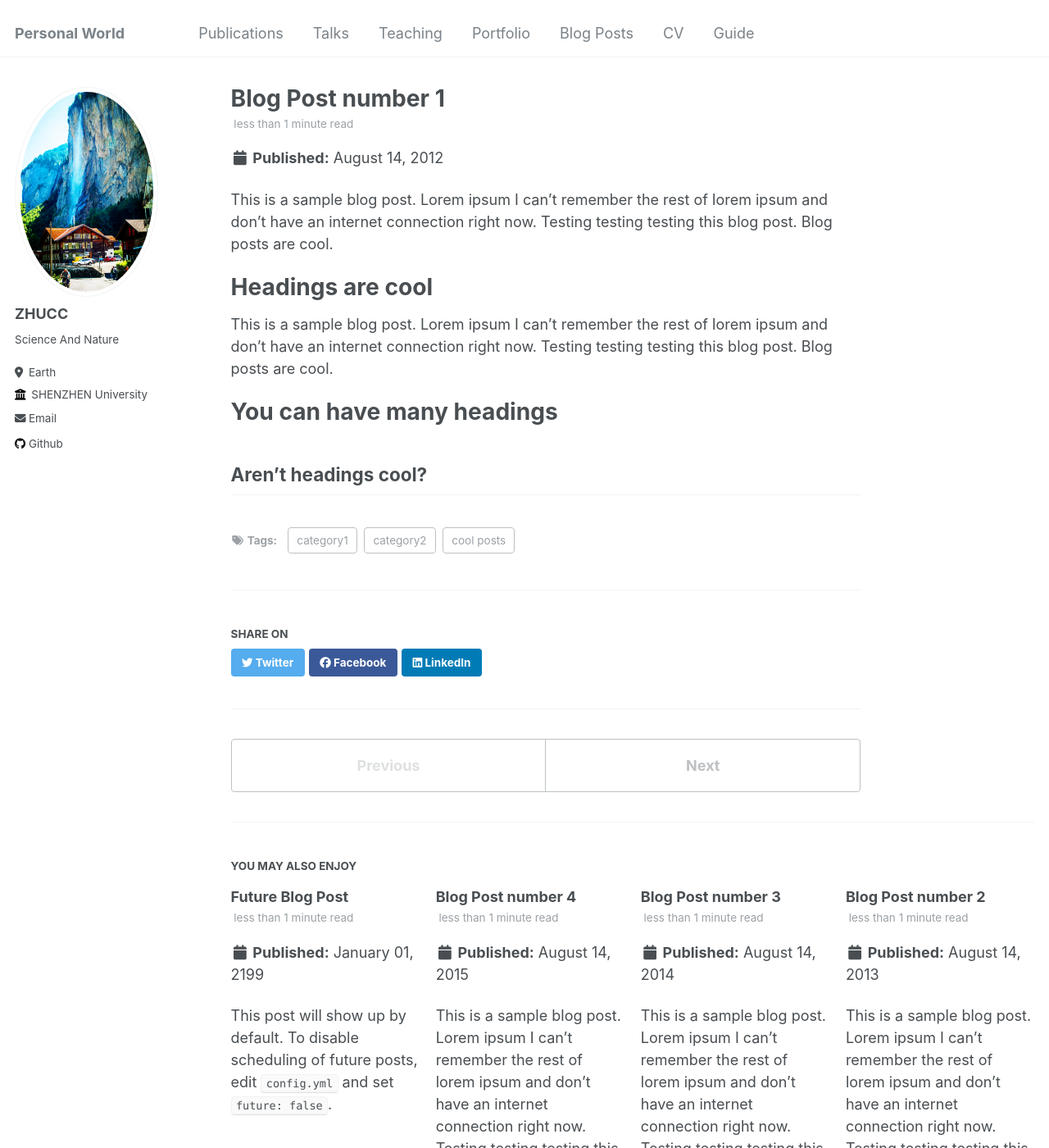
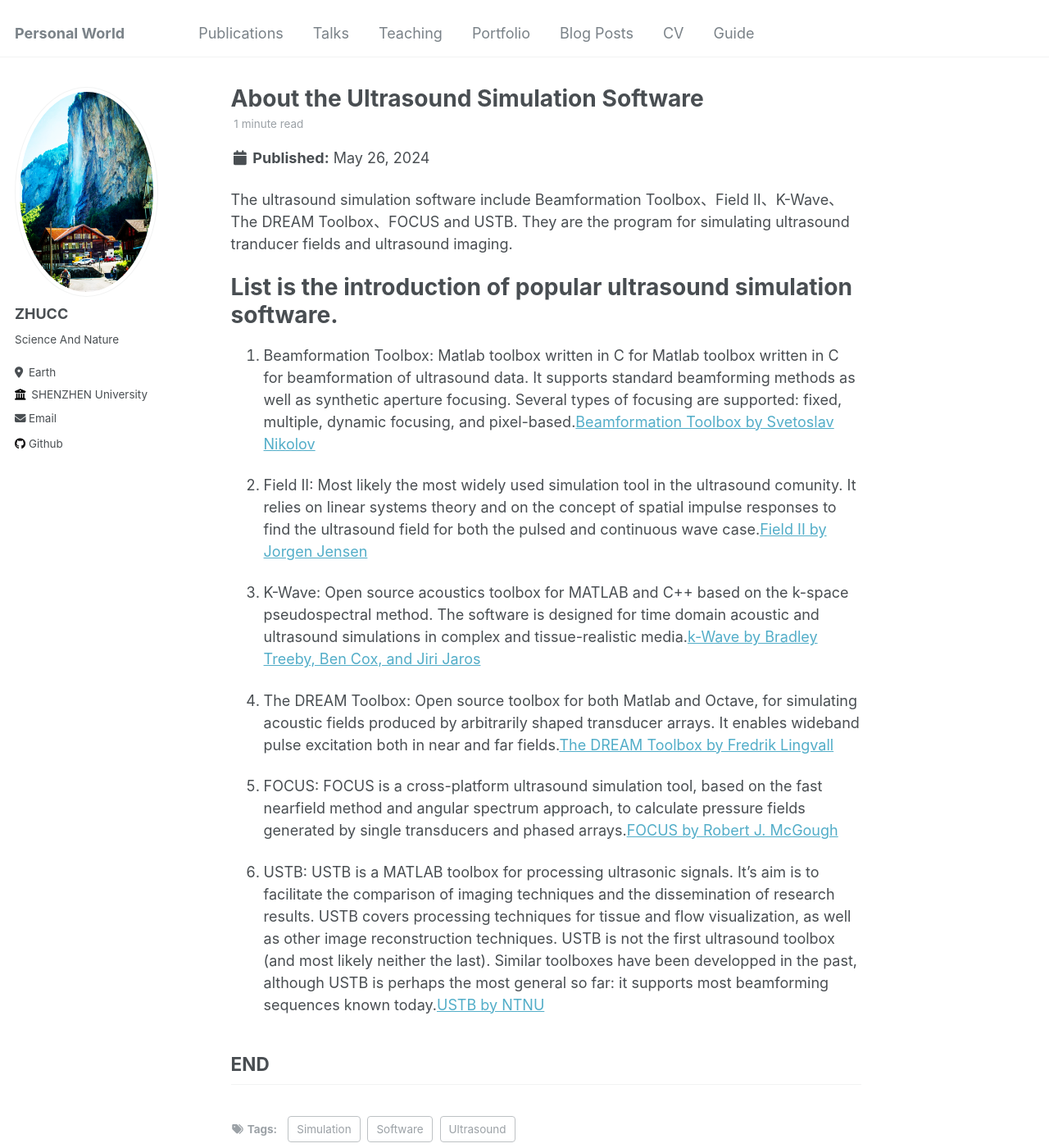
Before and after one commit to Guokr1991/zhucc123.github.io, a Jekyll site: the page built from _posts/2012-08-14-blog-post-1.md, in a window 1280 px wide and 1400 px high. Shown: the whole window at 82% size. Built offline with Jekyll 4.4.1, drawn with Linux system fonts in a browser that asks for light colours.

Commit message:
Update 2012-08-14-blog-post-1.md

```diff
--- a/_posts/2012-08-14-blog-post-1.md
+++ b/_posts/2012-08-14-blog-post-1.md
@@ -1,22 +1,29 @@
 ---
-title: 'Blog Post number 1'
-date: 2012-08-14
+title: 'About the Ultrasound Simulation Software'
+date: 2024-05-26
 permalink: /posts/2012/08/blog-post-1/
 tags:
-  - cool posts
-  - category1
-  - category2
+  - Ultrasound
+  - Simulation
+  - Software
 ---
 
-This is a sample blog post. Lorem ipsum I can't remember the rest of lorem ipsum and don't have an internet connection right now. Testing testing testing this blog post. Blog posts are cool.
+The ultrasound simulation software include Beamformation Toolbox、Field II、K-Wave、The DREAM Toolbox、FOCUS and USTB. They are the program for  simulating ultrasound tranducer fields and ultrasound imaging.
 
-Headings are cool
+List is the introduction of popular ultrasound simulation software.
 ======
 
-This is a sample blog post. Lorem ipsum I can't remember the rest of lorem ipsum and don't have an internet connection right now. Testing testing testing this blog post. Blog posts are cool.
+1. Beamformation Toolbox: Matlab toolbox written in C for Matlab toolbox written in C for beamformation of ultrasound data. It supports standard beamforming methods as well as synthetic aperture focusing. Several types of focusing are supported: fixed, multiple, dynamic focusing, and pixel-based.[Beamformation Toolbox by Svetoslav Nikolov](https://svetoslavnikolov.wordpress.com/beamformation-toolbox/)
 
-You can have many headings
-======
+2. Field II: Most likely the most widely used simulation tool in the ultrasound comunity. It relies on linear systems theory and on the concept of spatial impulse responses to find the ultrasound field for both the pulsed and continuous wave case.[Field II by Jorgen Jensen](http://field-ii.dk/)
 
-Aren't headings cool?
+3. K-Wave: Open source acoustics toolbox for MATLAB and C++ based on the k-space pseudospectral method. The software is designed for time domain acoustic and ultrasound simulations in complex and tissue-realistic media.[k-Wave by Bradley Treeby, Ben Cox, and Jiri Jaros](http://www.k-wave.org/)
+
+4. The DREAM Toolbox: Open source toolbox for both Matlab and Octave, for simulating acoustic fields produced by arbitrarily shaped transducer arrays. It enables wideband pulse excitation both in near and far fields.[The DREAM Toolbox by Fredrik Lingvall](http://www.signal.uu.se/Toolbox/dream/)
+
+5. FOCUS: FOCUS is a cross-platform ultrasound simulation tool, based on the fast nearfield method and angular spectrum approach, to calculate pressure fields generated by single transducers and phased arrays.[FOCUS by Robert J. McGough](http://www.egr.msu.edu/~fultras-web/)
+
+6. USTB: USTB is a MATLAB toolbox for processing ultrasonic signals. It’s aim is to facilitate the comparison of imaging techniques and the dissemination of research results. USTB covers processing techniques for tissue and flow visualization, as well as other image reconstruction techniques. USTB is not the first ultrasound toolbox (and most likely neither the last). Similar toolboxes have been developped in the past, although USTB is perhaps the most general so far: it supports most beamforming sequences known today.[USTB by NTNU](http://www.ustb.no/)
+
+END
 ------
```
